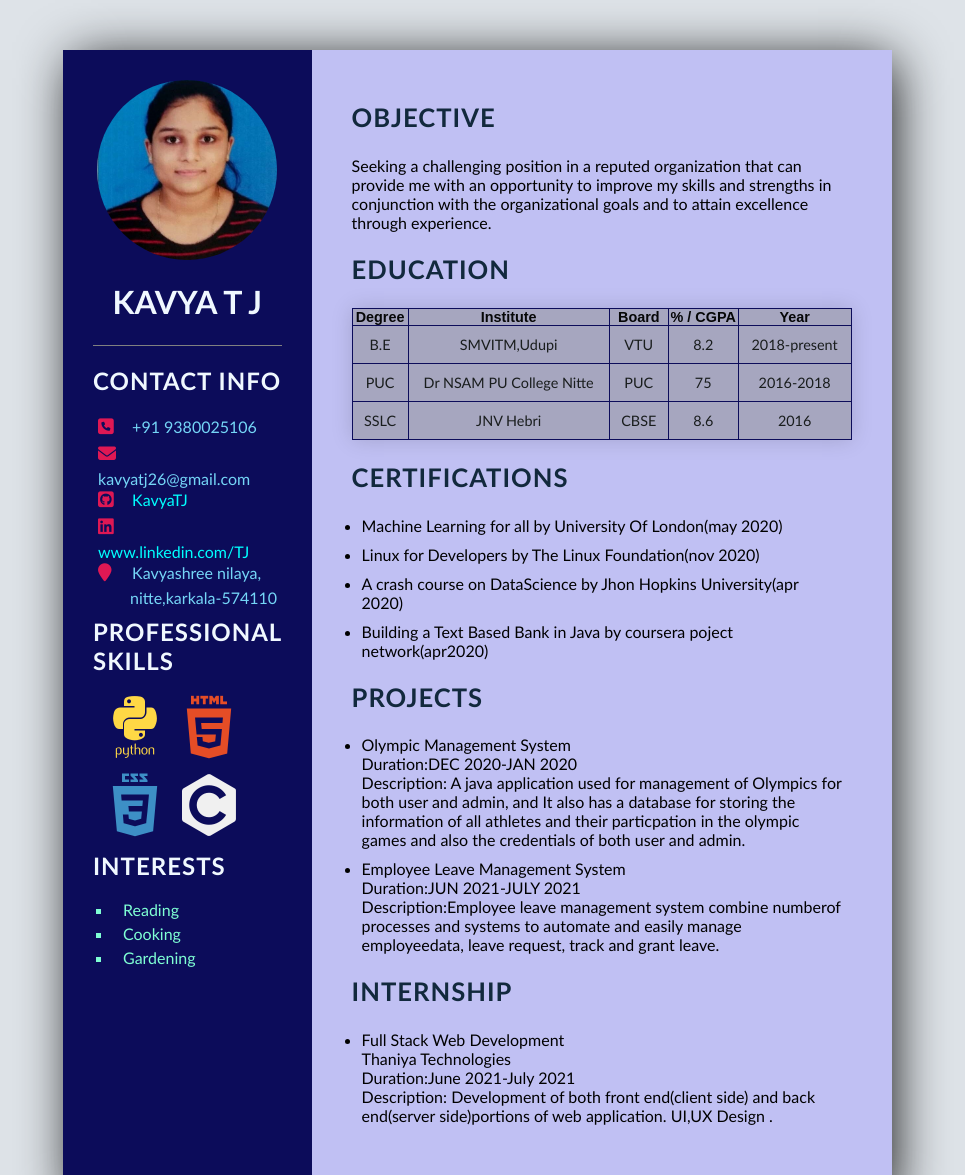
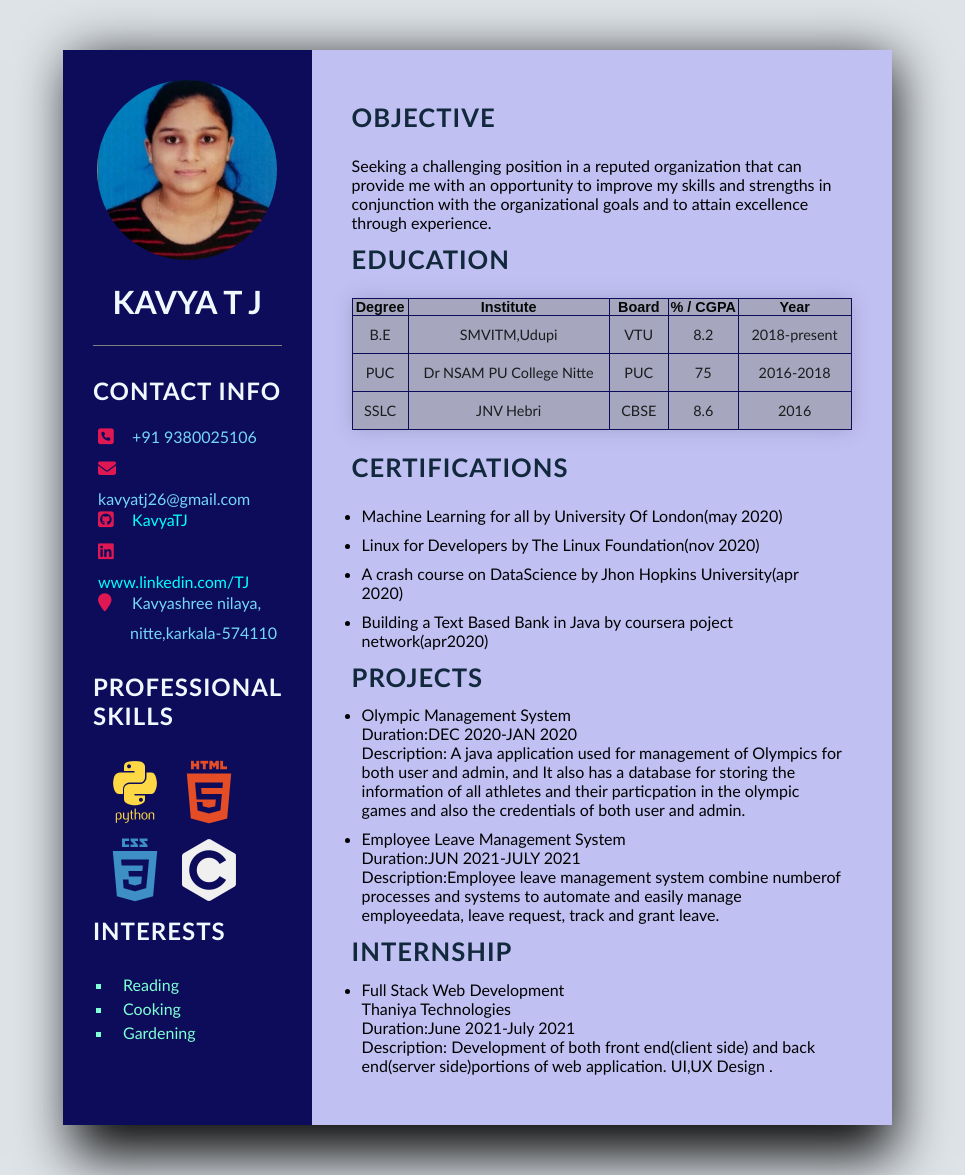
Before and after one commit to KavyaTJ/My-resume, a plain HTML site: page index.html in a window 1280 px wide. Shown: the top 1175 px of the page, without its empty margins (177-1142 px from the left). Drawn offline with nearby package versions, Linux system fonts and the light colour scheme.

Commit message:
Update style.css

```diff
--- a/style.css
+++ b/style.css
@@ -77,14 +77,14 @@ object-fit: cover;
     font-weight: 600;
     letter-spacing: 1px;
     margin-bottom: 20px;
+    margin-top: 10px;
 }
 .contactinfo ul{
     position: relative;
 }
 .contactinfo ul li{
    position:relative;
-   list-style: none;
-
+   list-style:none;;
    cursor: pointer;
    text-align:left;
 
@@ -98,7 +98,7 @@ object-fit: cover;
 .contactinfo ul li span{
     color: rgb(117, 214, 247);
     font-weight: 300;
-    padding-bottom: 5px;
+    padding-bottom: 10px;
     list-style: none;
     padding-left: 5px;
     font-family: 'Gill Sans', 'Gill Sans MT', Calibri, 'Trebuchet MS', sans-serif;
@@ -118,7 +118,9 @@ a{
     font-weight: 600;
     letter-spacing: 1px;
     margin-bottom: 20px;
-    margin-top: 10px;
+    margin-top: 20px;
+    padding-top: 10px;
+    padding-bottom: 10px;
 }
 .skills ul li {
     list-style-type: none;
@@ -148,6 +150,8 @@ a{
     font-weight: 600;
     letter-spacing: 1px;
     margin-bottom: 20px;
+    padding-bottom: 10px;
+    padding-top: 10px;
 }
 .hobbies ul li{
     position:relative;
@@ -204,7 +208,7 @@ td{
   .education .title{
     color: rgb(18, 41, 61);
     font-size: 1.6em;
-    margin-top: 20px;
+    margin-top: 10px;
     text-transform:uppercase ;
     text-align: left;
     font-weight: 600;
@@ -213,11 +217,12 @@ td{
   .certifications .title{
     color:  rgb(18, 41, 61);
     font-size: 1.6em;
-    margin-top: 20px;
+    margin-top: 10px;
     text-transform:uppercase ;
     text-align: left;
     font-weight: 600;
     line-height: 1.4em;
+    padding-top: 10px;
   }
 
  .certifications ul li{
@@ -230,11 +235,13 @@ td{
  .Projects .title{
     color:  rgb(18, 41, 61);
     font-size: 1.6em;
-    margin-top: 20px;
+    margin-top: 10px;
     text-transform:uppercase ;
     text-align: left;
     font-weight: 600;
     line-height: 1.4em;
+    /* padding-top: 10px; */
+    margin-bottom: 0%;
   }
 
   .Projects ul li{
```
